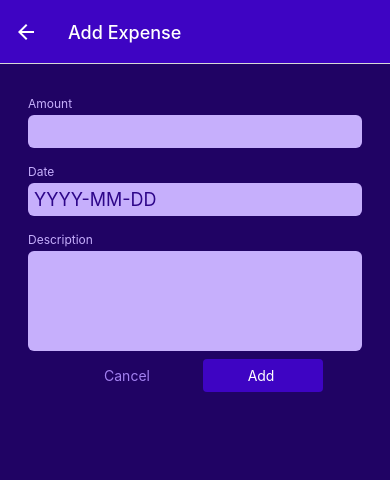
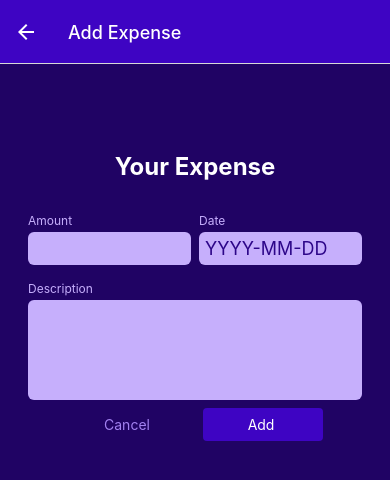
Before and after one commit to Will-Watson/RN-Expense-Tracker, a React Native app: screen /ManageExpense in a window 390 px wide. Shown: the top 480 px of the page. Built offline with nearby package versions, Linux system fonts and the light colour scheme.

Commit message:
feat: extra styling added to form and its layout

```diff
--- a/components/ManageExpense/ExpenseForm.js
+++ b/components/ManageExpense/ExpenseForm.js
@@ -1,12 +1,15 @@
-import { View, StyleSheet } from 'react-native';
+import { View, Text, StyleSheet } from 'react-native';
 import Input from './Input';
 
 const ExpenseForm = () => {
   const amountChangedHandler = () => {};
 
   return (
-    <View>
+    <View style={styles.form}>
+      <Text style={styles.title}>Your Expense</Text>
+      <View style={styles.inputsRow}>
         <Input
+          style={styles.rowInput}
           label='Amount'
           textInputConfig={{
             keyboardType: 'decimal-pad',
@@ -14,6 +17,7 @@
           }}
         />
         <Input
+          style={styles.rowInput}
           label='Date'
           textInputConfig={{
             placeholder: 'YYYY-MM-DD',
@@ -21,16 +25,38 @@
             onChangeText: () => {},
           }}
         />
-      <Input label='Description' textInputConfig={{
+      </View>
+      <Input
+        label='Description'
+        textInputConfig={{
           multiline: true,
           autoCorrect: false,
           autoCapitalize: 'sentences',
           onChangeText: () => {},
-      }} />
+        }}
+      />
     </View>
   );
 };
 
-const styles = StyleSheet.create({});
+const styles = StyleSheet.create({
+  form: {
+    marginTop: 40,
+  },
+  title: {
+    fontSize: 24,
+    fontWeight: 'bold',
+    color: 'white',
+    marginVertical: 24,
+    textAlign: 'center',
+  },
+  inputsRow: {
+    flexDirection: 'row',
+    justifyContent: 'space-between',
+  },
+  rowInput: {
+    flex: 1,
+  }
+});
 
 export default ExpenseForm;
--- a/components/ManageExpense/Input.js
+++ b/components/ManageExpense/Input.js
@@ -1,8 +1,7 @@
 import { View, Text, TextInput, StyleSheet } from 'react-native';
 import { GlobalStyles } from '../../constants/styles';
 
-const Input = ({label, textInputConfig}) => {
-
+const Input = ({ label, style, textInputConfig }) => {
   const inputStyles = [styles.input];
 
   if (textInputConfig && textInputConfig.multiline) {
@@ -10,12 +9,12 @@
   }
 
   return (
-    <View style={styles.inputContainer}>
+    <View style={[styles.inputContainer, style]}>
       <Text style={styles.label}>{label}</Text>
       <TextInput style={inputStyles} {...textInputConfig} />
     </View>
   );
-}
+};
 
 const styles = StyleSheet.create({
   inputContainer: {
@@ -37,7 +36,7 @@
   inputMultiline: {
     minHeight: 100,
     textAlignVertical: 'top',
-  }
+  },
 });
 
 export default Input;
```
Lines whose indentation alone changed are shown as unchanged.
